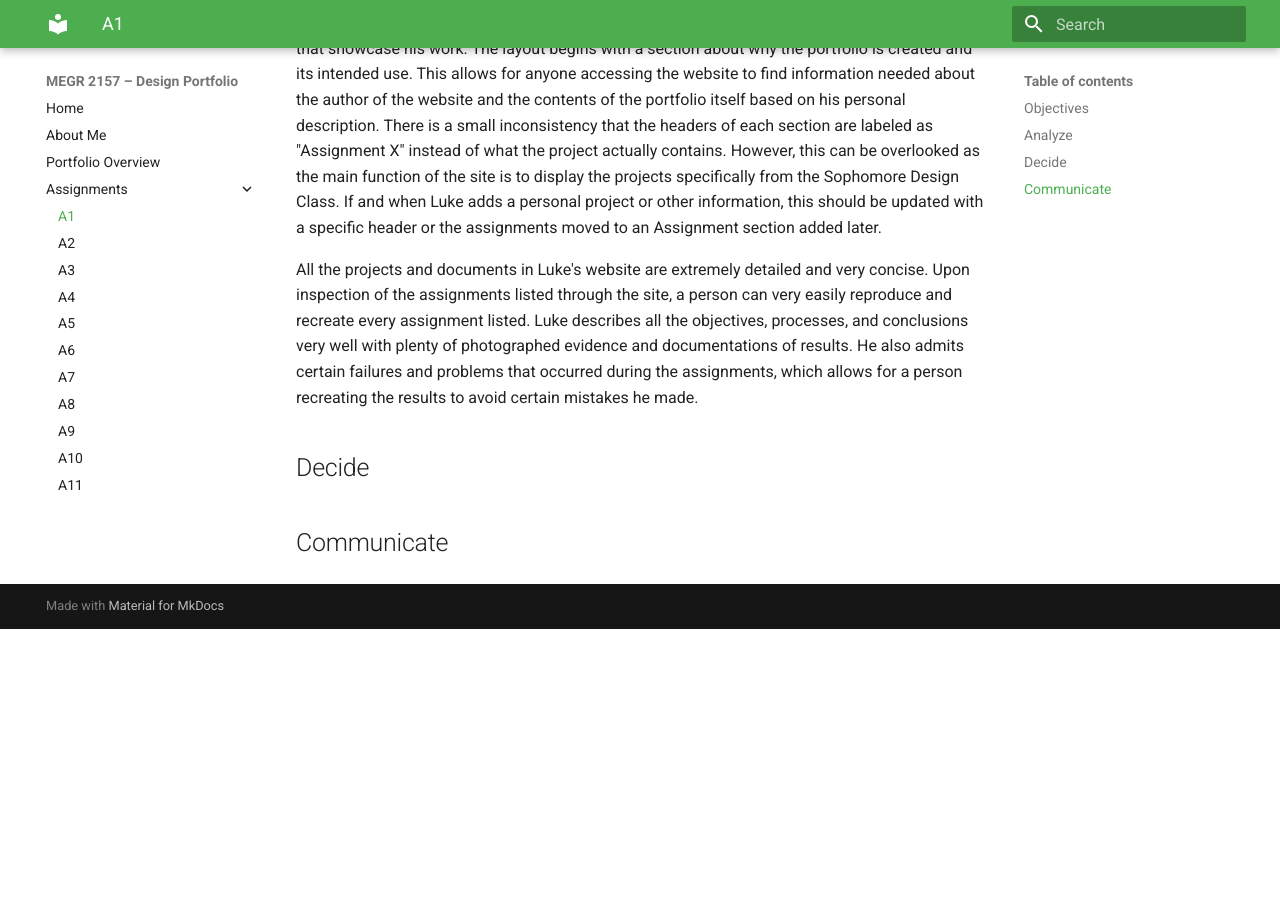
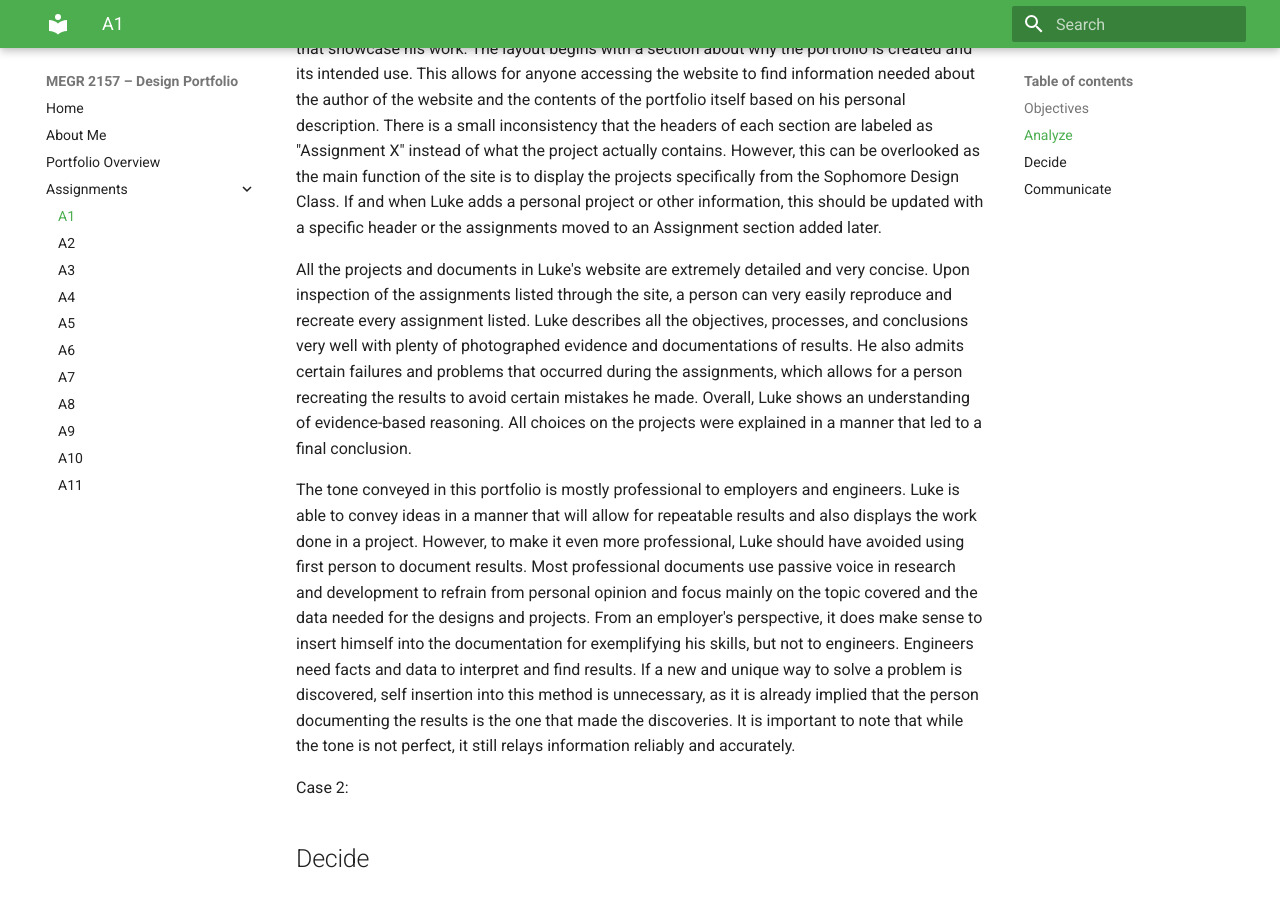
Before and after one commit to murondj/megr2156-design-portfolio, an MkDocs documentation site: the page built from docs/assignments/A01/index.md, in a window 1280 px wide and 900 px high, scrolled down 884 px. Built offline with MkDocs 1.6.1 and Material for MkDocs 9.7.7, drawn with Linux system fonts in a browser that asks for light colours; before the commit the page ends 1513 px from its top, so only the background shows below that.

Commit message:
Update index.md

```diff
--- a/docs/assignments/A01/index.md
+++ b/docs/assignments/A01/index.md
@@ -20,8 +20,11 @@ Luke DeVries is a student at University of North Carolina at Charlotte that has
 
 Luke's website is easily navigated, having headers and a running list of sections down the side that showcase his work. The layout begins with a section about why the portfolio is created and its intended use. This allows for anyone accessing the website to find information needed about the author of the website and the contents of the portfolio itself based on his personal description. There is a small inconsistency that the headers of each section are labeled as "Assignment X" instead of what the project actually contains. However, this can be overlooked as the main function of the site is to display the projects specifically from the Sophomore Design Class. If and when Luke adds a personal project or other information, this should be updated with a specific header or the assignments moved to an Assignment section added later.
 
-All the projects and documents in Luke's website are extremely detailed and very concise. Upon inspection of the assignments listed through the site, a person can very easily reproduce and recreate every assignment listed. Luke describes all the objectives, processes, and conclusions very well with plenty of photographed evidence and documentations of results. He also admits certain failures and problems that occurred during the assignments, which allows for a person recreating the results to avoid certain mistakes he made.
+All the projects and documents in Luke's website are extremely detailed and very concise. Upon inspection of the assignments listed through the site, a person can very easily reproduce and recreate every assignment listed. Luke describes all the objectives, processes, and conclusions very well with plenty of photographed evidence and documentations of results. He also admits certain failures and problems that occurred during the assignments, which allows for a person recreating the results to avoid certain mistakes he made. Overall, Luke shows an understanding of evidence-based reasoning. All choices on the projects were explained in a manner that led to a final conclusion.
 
+The tone conveyed in this portfolio is mostly professional to employers and engineers. Luke is able to convey ideas in a manner that will allow for repeatable results and also displays the work done in a project. However, to make it even more professional, Luke should have avoided using first person to document results. Most professional documents use passive voice in research and development to refrain from personal opinion and focus mainly on the topic covered and the data needed for the designs and projects. From an employer's perspective, it does make sense to insert himself into the documentation for exemplifying his skills, but not to engineers. Engineers need facts and data to interpret and find results. If a new and unique way to solve a problem is discovered, self insertion into this method is unnecessary, as it is already implied that the person documenting the results is the one that made the discoveries. It is important to note that while the tone is not perfect, it still relays information reliably and accurately.
+
+Case 2:
 ## Decide
 
 
```
